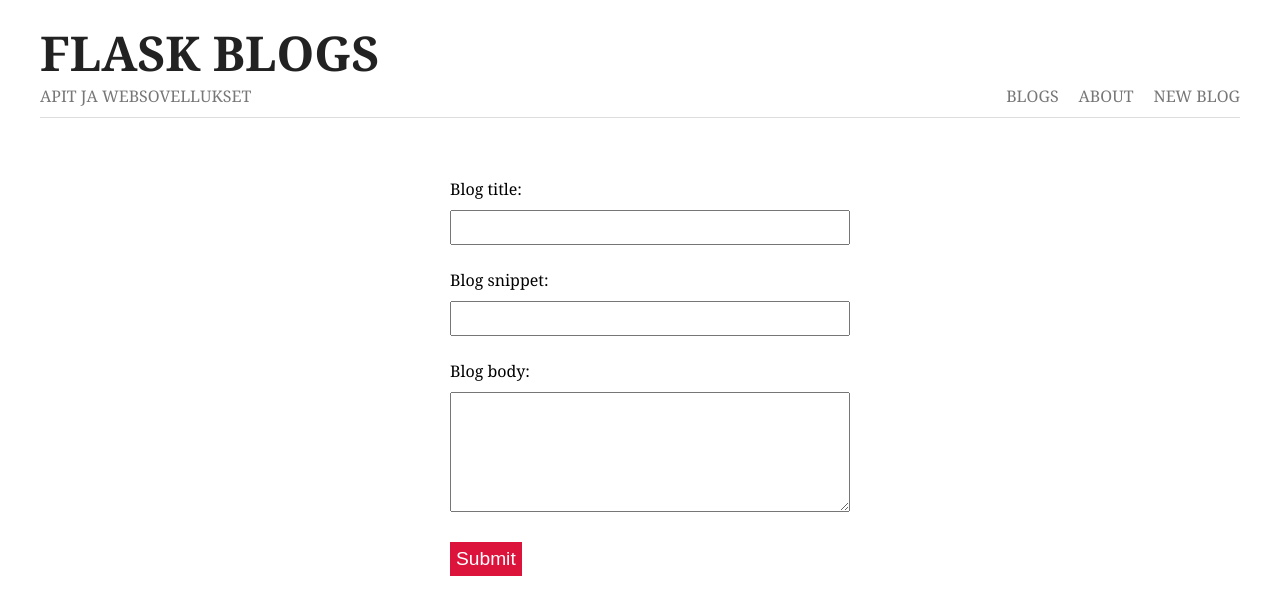
After one commit to kallesillanpaa/FLASK-BLOGS, a Flask app: page /blogs/create in a window 1280 px wide. The commit adds this page. Shown: the top 615 px of the page. Run offline with Flask 2, Linux system fonts and the light colour scheme.

Commit message:
18-1-versio

```diff
--- a/main.py
+++ b/main.py
@@ -1,12 +1,25 @@
-from flask import Flask, render_template
+from flask import Flask, render_template, request, redirect, flash
 from db import *
 
 # luodaan Flask-applikaatio:
 app = Flask("flask-blogit")
+
+# flash vaatii secret_key -muuttujan
+app.secret_key = b'_5#y'
 
 @app.route("/")
 def home():
     all_blogs = get_all_blogs()
     return render_template("index.html",blogs=all_blogs, title="HOME")
 
+@app.route("/blogs/create", methods=['POST', 'GET'])
+def create():
+    if request.method =='GET':
+        return render_template("create.html", title="CREATE BLOG")
+    elif request.method =='POST':
+        save_blog(request.form) #lähetetään koko form
+        flash("BLOG CREATED!")
+        return redirect("/")
+
+
 app.run() # käynnistää applikaation selaimessa, jää päälle
--- a/static/styles.css
+++ b/static/styles.css
@@ -59,7 +59,7 @@
       display: block;
       margin: 40px 0;
       padding-left: 30px;
-      border-left: 6px solid crimson;
+      border-left: 6px solid green;
     }
     .blogs a:hover h3{
       color: crimson;
--- /dev/null
+++ b/templates/create.html
@@ -0,0 +1,20 @@
+<html>
+{% include("./partials/head.html") %}
+
+<body>
+  {% include("./partials/navbar.html") %}
+
+  <div class="create-blog content">
+    <form method="POST" action="/blogs/create">
+      <label for="title">Blog title:</label>
+      <input type="text" id="title" name="title" required>
+      <label for="snippet">Blog snippet:</label>
+      <input type="text" id="snippet" name="snippet" required>
+      <label for="body">Blog body:</label>
+      <textarea id="body" name="body" required></textarea>
+      <button>Submit</button>
+    </form>
+  </div>
+
+</body>
+</html>
```
Also changed, not shown: db.py (+12 -0 lines), templates/partials/body.html (+11 -2 lines), templates/partials/navbar.html (line endings or trailing spaces).
